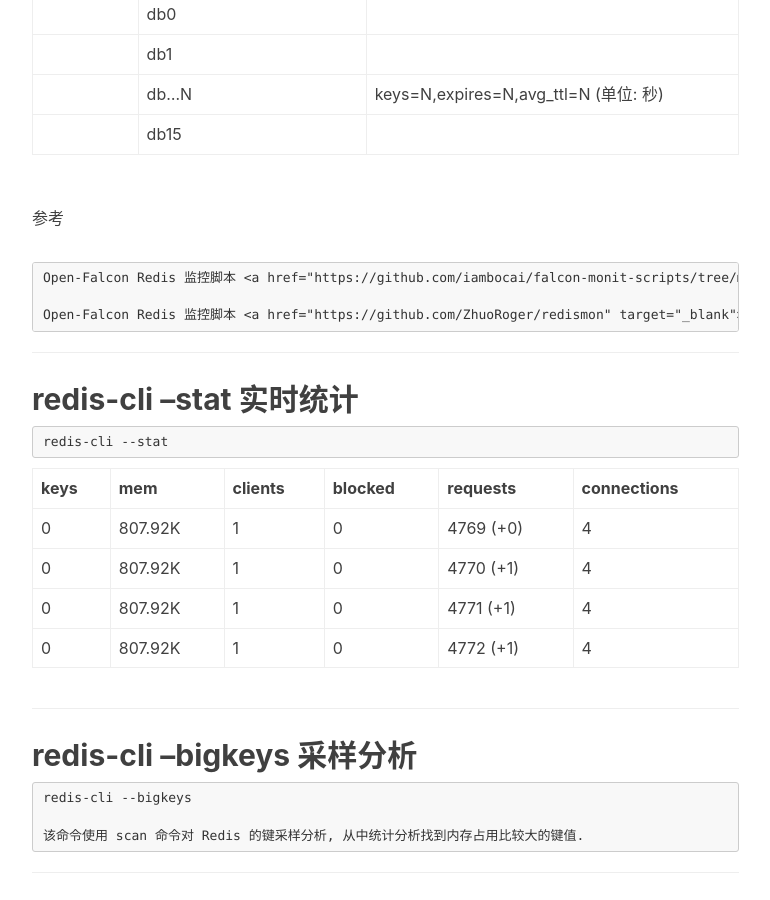
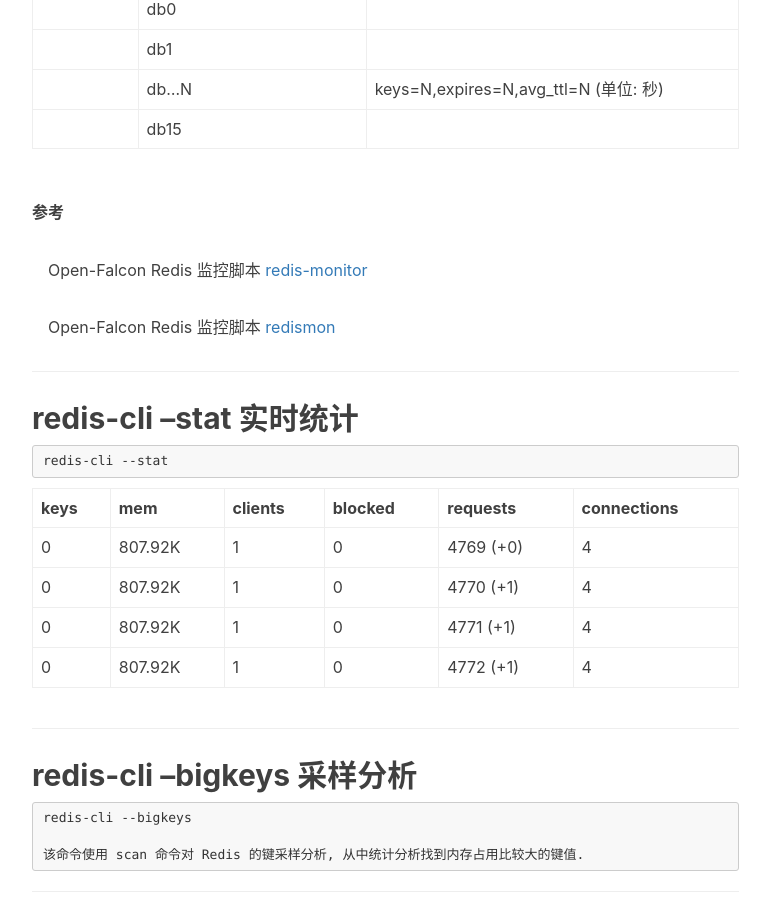
Before and after one commit to John-zero/John-zero.github.io, a Jekyll site: the page built from _posts/2017-11-19-redis-monitor.markdown, in a window 1280 px wide and 900 px high, scrolled down 1820 px. Shown: the whole window, without its empty margins (233-1003 px from the left). Built offline with Jekyll 4.4.1, drawn with Linux system fonts in a browser that asks for light colours; nearby versions of some CDN libraries; comment, search, counter and statistics services are not loaded; some of the changed lines change nothing that is shown; some of the changed text lies outside the part shown.

Commit message:
refresh redis-monitor

```diff
--- a/_posts/2017-11-19-redis-monitor.markdown
+++ b/_posts/2017-11-19-redis-monitor.markdown
@@ -15,9 +15,9 @@ tags:
 
 **监控数据来源**
 
-	info 命令 <a href="https://redis.io/commands/info" target="_blank">(官网 info)</a>
+&#8194;&#8194; info 命令 <a href="https://redis.io/commands/info" target="_blank">(官网 info)</a>
 
-建议监控属性
+**建议监控属性**
 
  类型 		| 属性 | 描述
 ------------|-------------------------------|---------------------------------------------------------------------------
@@ -49,11 +49,11 @@ Keyspace	| 								|
 			| db...N						| keys=N,expires=N,avg_ttl=N (单位: 秒)
 			| db15							|
 
-参考
+**参考**
 
-	Open-Falcon Redis 监控脚本 <a href="https://github.com/iambocai/falcon-monit-scripts/tree/master/redis" target="_blank">redis-monitor</a>
+&#8194;&#8194;Open-Falcon Redis 监控脚本 <a href="https://github.com/iambocai/falcon-monit-scripts/tree/master/redis" target="_blank">redis-monitor</a>
 
-	Open-Falcon Redis 监控脚本 <a href="https://github.com/ZhuoRoger/redismon" target="_blank">redismon</a>
+&#8194;&#8194;Open-Falcon Redis 监控脚本 <a href="https://github.com/ZhuoRoger/redismon" target="_blank">redismon</a>
 
 ***
 
```
